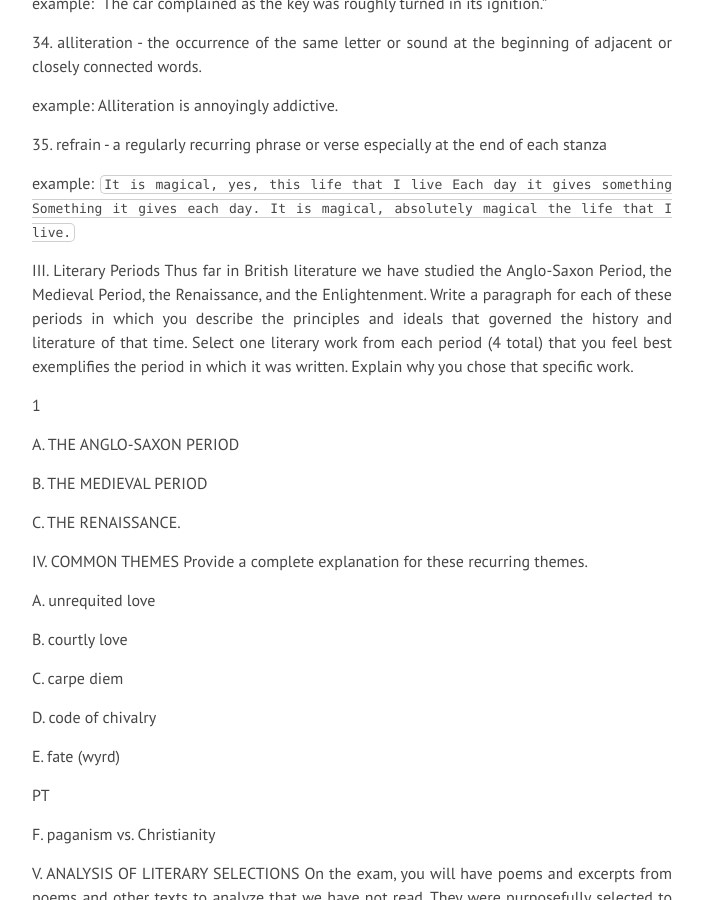
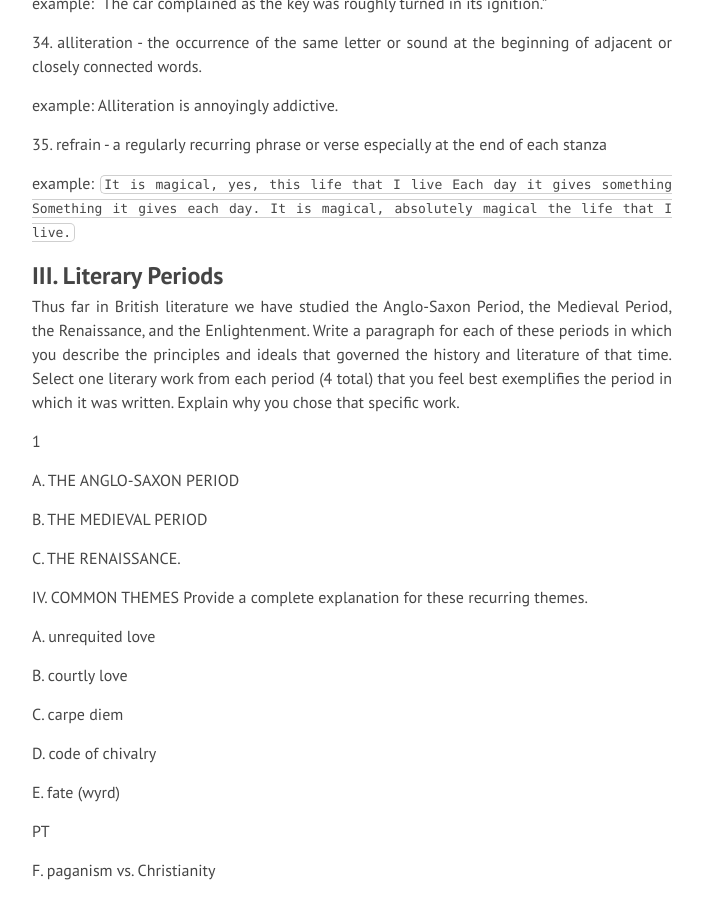
Before and after one commit to EthenStrine/English, a Jekyll site: the page built from _posts/2018-12-11-Semester Review.md, in a window 1280 px wide and 900 px high, scrolled down 4053 px. Shown: the whole window, without its empty margins (288-991 px from the left). Built offline with Jekyll 4.4.1, drawn with Linux system fonts in a browser that asks for light colours; nearby versions of some CDN libraries; our own code applies the rules of GitHub Pages for plain Markdown files; part of the change alters nothing that is shown.

````diff
--- a/_posts/2018-12-11-Semester Review.md
+++ b/_posts/2018-12-11-Semester Review.md
@@ -164,12 +164,15 @@ example: Alliteration is annoyingly addictive.
 
 35\. refrain - a regularly recurring phrase or verse especially at the end of each stanza
 
-example: ``` It is magical, yes, this life that I live
+example:
+``` It is magical, yes, this life that I live
 Each day it gives something
 Something it gives each day.
-It is magical, absolutely magical the life that I live. ```
+It is magical, absolutely magical the life that I live.
+```
 
-III. Literary Periods Thus far in British literature we have studied the Anglo-Saxon Period, the Medieval Period, the Renaissance, and the Enlightenment. Write a paragraph for each of these periods in which you describe the principles and ideals that governed the history and literature of that time. Select one literary work from each period (4 total) that you feel best exemplifies the period in which it was written. Explain why you chose that specific work.
+## III. Literary Periods
+Thus far in British literature we have studied the Anglo-Saxon Period, the Medieval Period, the Renaissance, and the Enlightenment. Write a paragraph for each of these periods in which you describe the principles and ideals that governed the history and literature of that time. Select one literary work from each period (4 total) that you feel best exemplifies the period in which it was written. Explain why you chose that specific work.
 
 1
 
````
